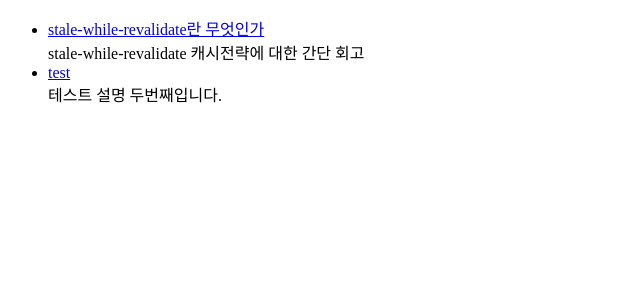
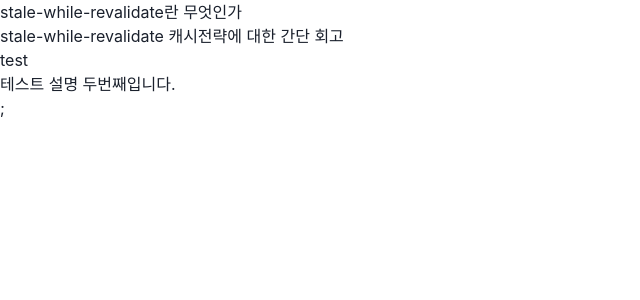
Before and after one commit to HTMLhead/next-blog, a Next.js app: page / in a window 1280 px wide. Shown: the top 300 px of the page, without its empty margins (0-640 px from the left). Built offline with nearby package versions, Linux system fonts and the light colour scheme.

Commit message:
:sparkles: chakra-ui적용

```diff
--- a/pages/_app.tsx
+++ b/pages/_app.tsx
@@ -1,5 +1,10 @@
 import { AppProps } from "next/app";
+import { ChakraProvider } from "@chakra-ui/react";
 
 export default function MyApp({ Component, pageProps }: AppProps) {
-  return <Component {...pageProps} />;
+  return (
+    <ChakraProvider>
+      <Component {...pageProps} />;
+    </ChakraProvider>
+  );
 }
```
